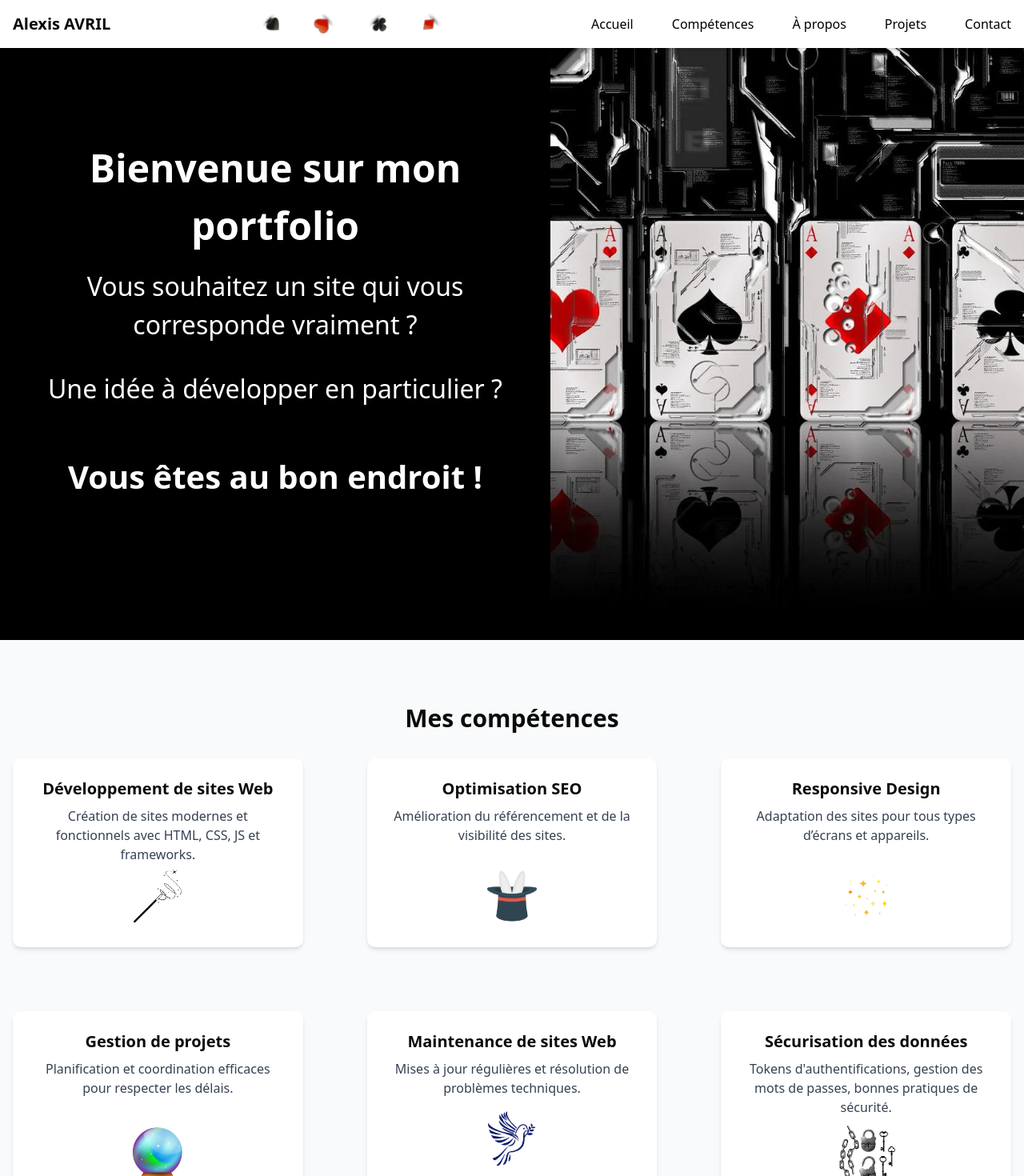
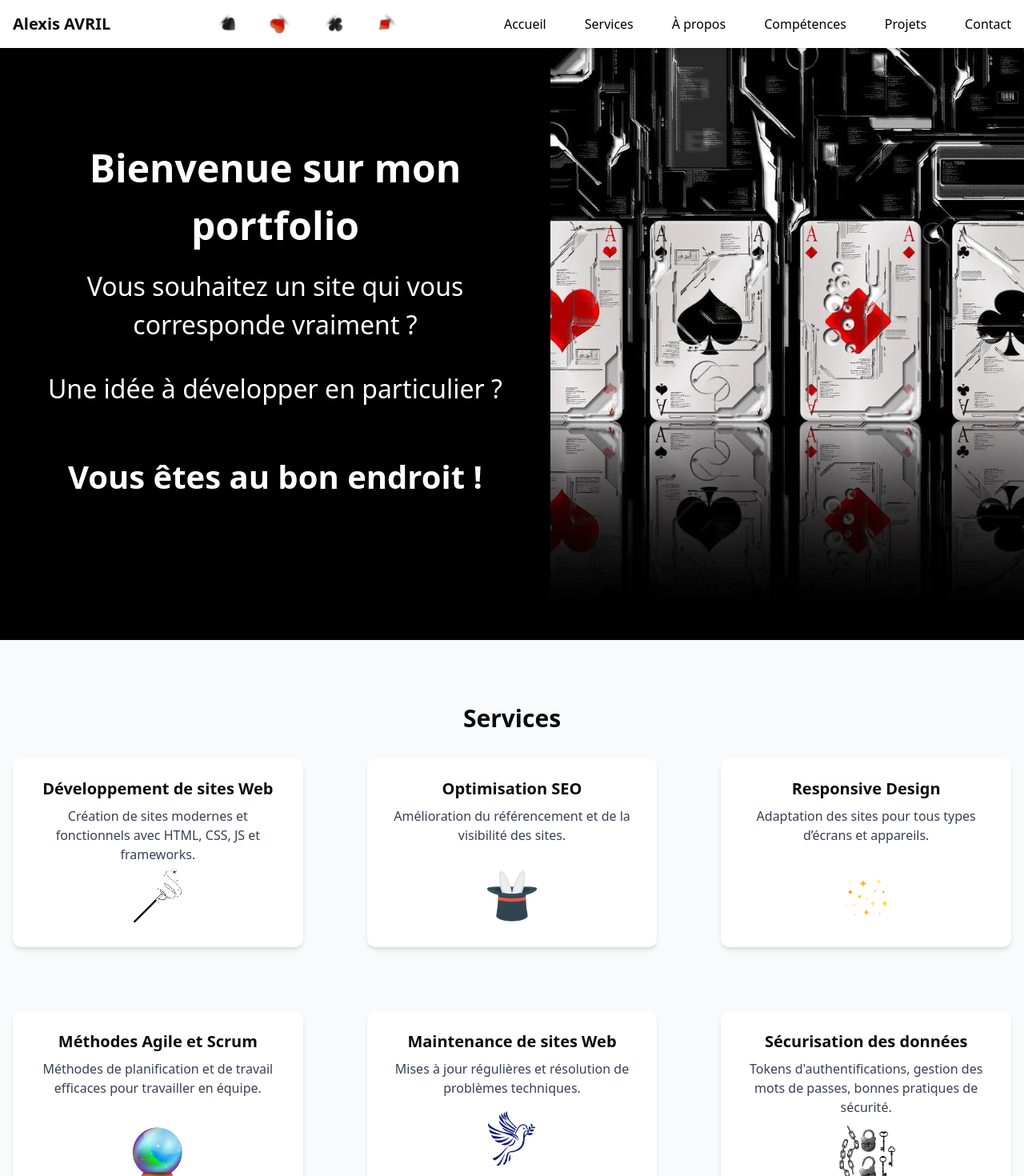
Before and after one commit to Aquatime26/Portfolio-Aquatime, a Next.js app in the folder my-portfolio/: page / in a window 1280 px wide. Shown: the top 1470 px of the page at 80% size. Built offline with nearby package versions, Linux system fonts and the light colour scheme.

Commit message:
add Agile and Scrum methods to the presentation

```diff
--- a/my-portfolio/app/components/GeneralSkills.tsx
+++ b/my-portfolio/app/components/GeneralSkills.tsx
@@ -23,8 +23,8 @@ const skills: Skill[] = [
     image: "/stars.webp"
   },
   {
-    title: "Gestion de projets",
-    description: "Planification et coordination efficaces pour respecter les délais.",
+    title: "Méthodes Agile et Scrum",
+    description: "Méthodes de planification et de travail efficaces pour travailler en équipe.",
     image: "/crystalBall.webp"
   },
   {
@@ -46,7 +46,7 @@ export default function GeneralSkills() {
       className="w-full py-20 bg-gray-50"
     >
       <div className="max-w-7xl mx-auto px-4">
-        <h2 className="text-3xl font-bold mb-8 text-center">Mes compétences</h2>
+        <h2 className="text-3xl font-bold mb-8 text-center">Services</h2>
         <div className="grid gap-20 md:grid-cols-3">
           {skills.map((skill, index) => (
             <div key={index} className="p-6 bg-white rounded-lg shadow-md flex flex-col items-center text-center">
--- a/my-portfolio/app/components/Header.tsx
+++ b/my-portfolio/app/components/Header.tsx
@@ -16,8 +16,9 @@ export default function Header() {
 
          <ul className="flex space-x-6 justify-end">
           <li><a href="#banner" className="text-black hover:text-red-600 transition-colors duration-300">Accueil</a></li>
-          <li><a href="#general-skills" className="text-black hover:text-red-600 transition-colors duration-300">Compétences</a></li>
+          <li><a href="#general-skills" className="text-black hover:text-red-600 transition-colors duration-300">Services</a></li>
           <li><a href="#about" className="text-black hover:text-red-600 transition-colors duration-300">À propos</a></li>
+          <li><a href="#technical-skills" className="text-black hover:text-red-600 transition-colors duration-300">Compétences</a></li>
           <li><a href="#projects" className="text-black hover:text-red-600 transition-colors duration-300">Projets</a></li>
           <li><a href="#contact" className="text-black hover:text-red-600 transition-colors duration-300">Contact</a></li>
         </ul>
--- a/my-portfolio/app/components/Portfolio.tsx
+++ b/my-portfolio/app/components/Portfolio.tsx
@@ -41,8 +41,13 @@ const projects: Project[] = [
     technologies: "HTML, CSS, JavaScript",
     image: "/projet3.webp",
     github: "https://github.com/Aquatime26/OC-Projet-3-JS",
+  },
+  {
+    title: "Projet pour une 1ère expérience avec les méthodes Agile et Scrum",
+    description: "Mise en place d'un tableau Kanban, d'un découpage en sprints, de documentation et de présentation de projet, ainsi que d'une veille technologique",
+    technologies: "Trello, Feedly",
+    image: "/kanban.webp",
   }
-  // Tu pourras ajouter d’autres projets ici facilement
 ];
 
 export default function Portfolio() {
```
Also changed, not shown: my-portfolio/app/components/contactForm.scss (+16 -16 lines), my-portfolio/public/kanban.webp (added).
